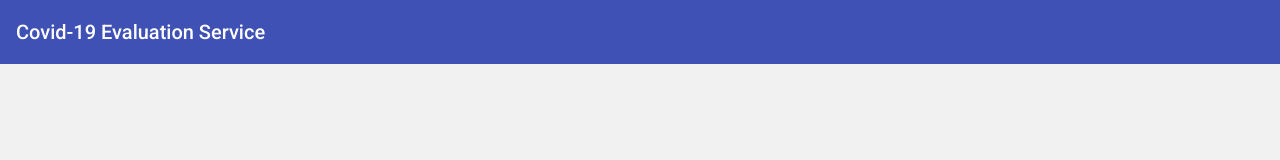
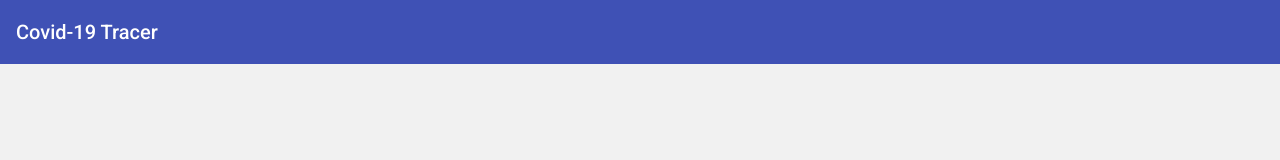
Before and after one commit to Volcanorupt/COVID-Tracer-BIT216, an Angular app in the folder Assignment2_BIT216/: page / in a window 1280 px wide. Shown: the top 160 px of the page. Built offline with nearby package versions, Linux system fonts and the light colour scheme.

Commit message:
Changed title and appname to "COVID-19 Tracer" as per requirement.

```diff
--- a/Assignment2_BIT216/src/app/header/header.component.html
+++ b/Assignment2_BIT216/src/app/header/header.component.html
@@ -1 +1 @@
-<mat-toolbar color="primary">Covid-19 Evaluation Service</mat-toolbar>
+<mat-toolbar color="primary">Covid-19 Tracer</mat-toolbar>
--- a/Assignment2_BIT216/src/index.html
+++ b/Assignment2_BIT216/src/index.html
@@ -2,7 +2,7 @@
 <html lang="en">
 <head>
   <meta charset="utf-8">
-  <title>Covid19System</title>
+  <title>Covid-19 Tracer</title>
   <base href="/">
   <meta name="viewport" content="width=device-width, initial-scale=1">
   <link rel="icon" type="image/x-icon" href="favicon.ico">
```
Also changed, not shown: Assignment2_BIT216/package.json (+16 -16 lines), 2 other files (tests, documents, lock files or other folders).
